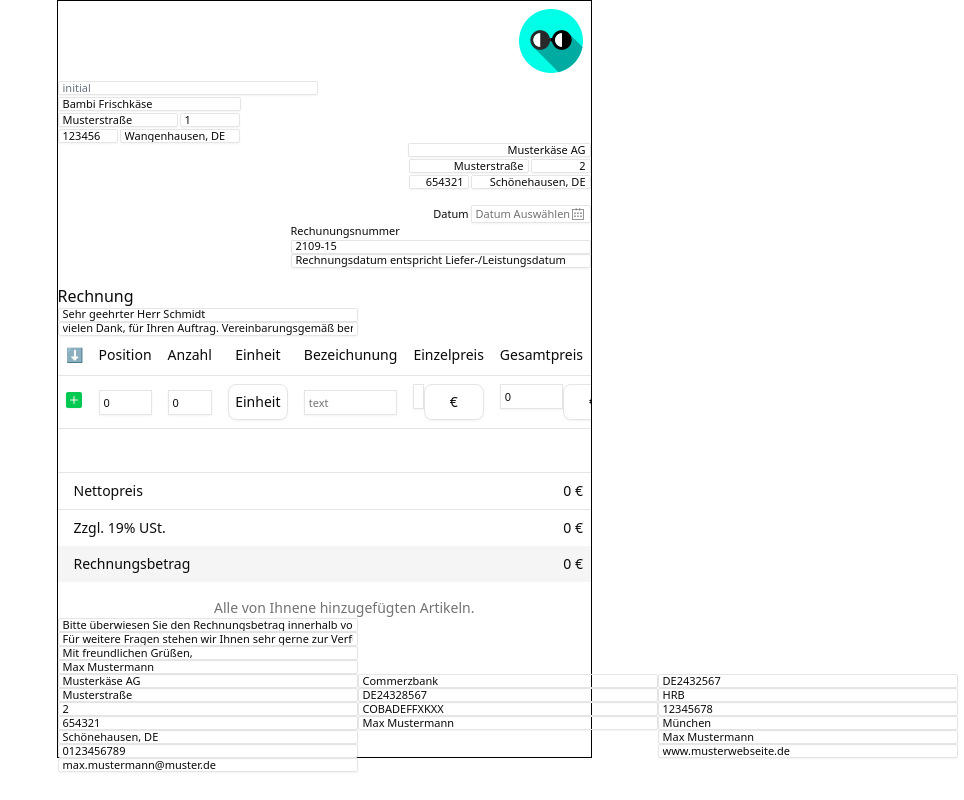
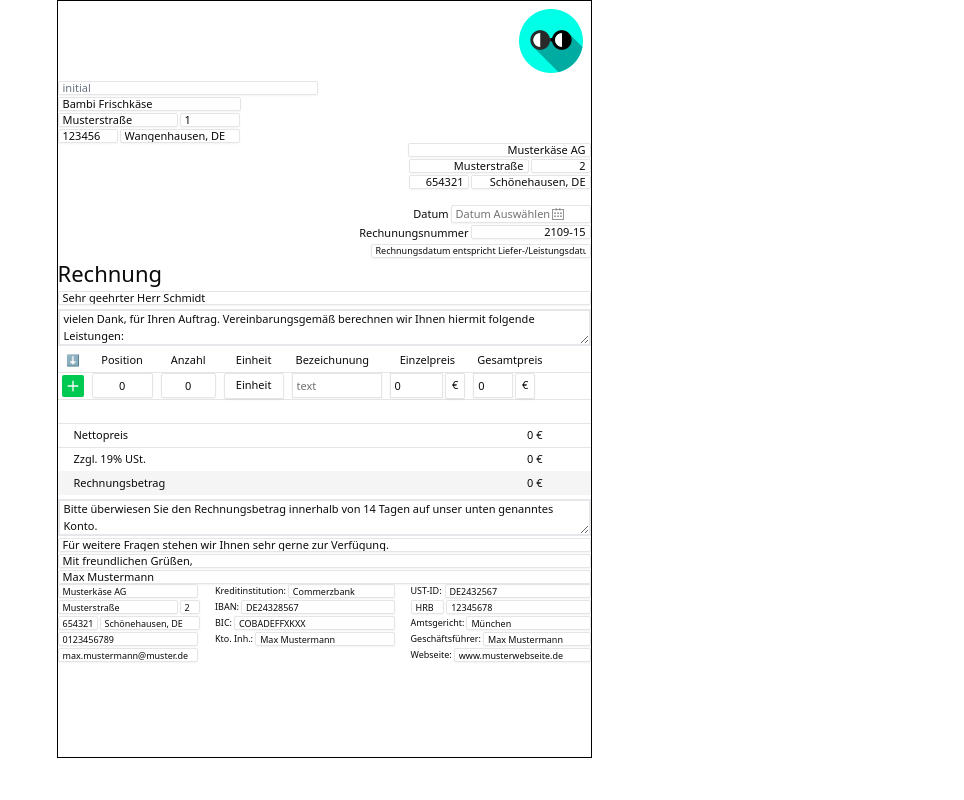
Before and after one commit to bugixtix/meine-rechnung, a Next.js app: page /create-invoice-live in a window 1280 px wide. Shown: the whole page, without its empty margins (316-1280 px from the left). Built offline with nearby package versions, Linux system fonts and the light colour scheme.

Commit message:
Update: Componente

```diff
--- a/app/create-invoice-live/page.tsx
+++ b/app/create-invoice-live/page.tsx
@@ -91,7 +91,15 @@ type Tobj = {
   tableRowVATlabel:string,
   tableRowTotalPriceLabel:string,
 
+  bankDetailsCreditInstitution:string,
+  bankDetailsIban:string,
+  bankDetailsBic:string,
+  bankDetailsAccountHolder:string,
 
+  bankDetailsVatId:string,
+  bankDetailsCourt:string,
+  bankDetailsManagingDirector:string,
+  bankDetailsWebsite:string
 }
 type RowData = {
   position?:number,
@@ -290,10 +298,10 @@ function page() {
   const changeInvoiceMessageUiSalutation = (e:React.ChangeEvent<HTMLInputElement>)=>{
     setInvoiceMessageUi({...invoiceMessageUi, salutation:e.target.value})
   }
-  const changeInvoiceMessageUiFirstSection = (e:React.ChangeEvent<HTMLInputElement>)=>{
+  const changeInvoiceMessageUiFirstSection = (e:React.ChangeEvent<HTMLTextAreaElement>)=>{
     setInvoiceMessageUi({...invoiceMessageUi, firstSection:e.target.value})
   }
-  const changeInvoiceMessageUiSecondSection = (e:React.ChangeEvent<HTMLInputElement>)=>{
+  const changeInvoiceMessageUiSecondSection = (e:React.ChangeEvent<HTMLTextAreaElement>)=>{
     setInvoiceMessageUi({...invoiceMessageUi, secondSection:e.target.value})
   }
   const changeInvoiceMessageUiThirdSection = (e:React.ChangeEvent<HTMLInputElement>)=>{
@@ -490,8 +498,8 @@ type PageUIProps = {
   changeInvoiceUiID:(e:React.ChangeEvent<HTMLInputElement>)=>void
   changeInvoiceUiDateNote:(e:React.ChangeEvent<HTMLInputElement>)=>void
   changeInvoiceMessageUiSalutation:(e:React.ChangeEvent<HTMLInputElement>)=>void
-  changeInvoiceMessageUiFirstSection:(e:React.ChangeEvent<HTMLInputElement>)=>void
-  changeInvoiceMessageUiSecondSection:(e:React.ChangeEvent<HTMLInputElement>)=>void
+  changeInvoiceMessageUiFirstSection:(e:React.ChangeEvent<HTMLTextAreaElement>)=>void
+  changeInvoiceMessageUiSecondSection:(e:React.ChangeEvent<HTMLTextAreaElement>)=>void
   changeInvoiceMessageUiThirdSection:(e:React.ChangeEvent<HTMLInputElement>)=>void
   changeInvoiceMessageUiClosing:(e:React.ChangeEvent<HTMLInputElement>)=>void
   changeInvoiceMessageUiSignOff:(e:React.ChangeEvent<HTMLInputElement>)=>void
@@ -648,7 +656,18 @@ function PageUI({
 
     tableRowNetPriceLabel:"Nettopreis",
     tableRowVATlabel:"Zzgl. 19% USt.",
-    tableRowTotalPriceLabel:"Rechnungsbetrag"
+    tableRowTotalPriceLabel:"Rechnungsbetrag",
+
+    bankDetailsCreditInstitution:"Kreditinstitution:",
+    bankDetailsIban:"IBAN:",
+    bankDetailsBic:"BIC:",
+    bankDetailsAccountHolder:"Kto. Inh.:",
+
+    bankDetailsVatId:"UST-ID:",
+    bankDetailsCourt:"Amtsgericht:",
+    bankDetailsManagingDirector:"Geschäftsführer:",
+    bankDetailsWebsite:"Webseite:"
+
 }
   const A4Size = {
     _100:{w:"595px",h:"842px"},
@@ -707,30 +726,31 @@ function PageUI({
       </div>
       </div>
       {/* Invoice Number Section */}
-      <div className="flex flex-col items-end py-4">
+      <div className="flex flex-col items-end pt-4 gap-0.5">
         <div className="flex flex-row gap-0.5 items-center">
           <p className="text-[11px]">{obj.invoiceDate2Label}</p>
           <DatePickerWithPresets handler={(val:string)=>{changeInvoiceUiDate(val)}} label={obj.invoiceDateLabel}/>
         </div>
-        <div>
+        <div className="flex flex-row gap-0.5">
           <p className="text-[11px]">{obj.invoiceIDlabel}</p>
-          <Input type={"text"} placeholder={obj.invoiceIDlabel} className={"w-[300px]"} onChange={(e)=>{changeInvoiceUiID?.(e)}} value={invoiceUiValue?.idTxt}/>
+          <Input type={"text"} placeholder={obj.invoiceIDlabel} className={"w-[120px] text-right"} onChange={(e)=>{changeInvoiceUiID?.(e)}} value={invoiceUiValue?.idTxt}/>
         </div>
         <div>
-          <Input type={"text"} placeholder={obj.invoiceDateNote} className={"w-[300px]"} onChange={(e)=>{changeInvoiceUiDateNote?.(e)}} value={invoiceUiValue?.dateNote}/>
+          <Input type={"text"} placeholder={obj.invoiceDateNote} className={"w-[220px] text-[9px]"} onChange={(e)=>{changeInvoiceUiDateNote?.(e)}} value={invoiceUiValue?.dateNote}/>
         </div>
       </div>
 
       {/* Invoice Message First Part Section  */}
-      <div>
-        <h3>{obj.invoiceHeader}</h3>
-        <Input type={"text"} placeholder={obj.invoiceMessage.salutation} className={"w-[300px]"} onChange={(e)=>{changeInvoiceMessageUiSalutation?.(e)}} value={invoiceMessageUiValue?.salutation}/>
-        <Input type={"text"} placeholder={obj.invoiceMessage.firstSection} className={"w-[300px]"} onChange={(e)=>{changeInvoiceMessageUiFirstSection?.(e)}} value={invoiceMessageUiValue?.firstSection}/>
+      <div className="py-0.5 flex flex-col gap-1">
+        <h3 className="text-[22px]/tight pb-0">{obj.invoiceHeader}</h3>
+        <Input type={"text"} placeholder={obj.invoiceMessage.salutation} className={"w-[100%]"} onChange={(e)=>{changeInvoiceMessageUiSalutation?.(e)}} value={invoiceMessageUiValue?.salutation}/>
+        <textarea  placeholder={obj.invoiceMessage.firstSection} className={"w-[100%] text-[11px] px-1 border-2 border-gray-200"} onChange={(e)=>{changeInvoiceMessageUiFirstSection?.(e)}} value={invoiceMessageUiValue?.firstSection} name="Text1" rows={2}></textarea>
+        {/* <Input type={"text"} placeholder={obj.invoiceMessage.firstSection} className={"w-[100%] h-8 flex flex-row items-start justify-start"} onChange={(e)=>{changeInvoiceMessageUiFirstSection?.(e)}} value={invoiceMessageUiValue?.firstSection}/> */}
       </div>
       {/* Items Table Section */}
       <div>
-      <Table>
-        <TableCaption>{obj.tableCaptionLabel}</TableCaption>
+      <Table className="text-[11px]">
+        {/* <TableCaption>{obj.tableCaptionLabel}</TableCaption> */}
         <TableHeader>
             <TableRow>
             <TableHead className="text-center">{obj.tableHeadRemoveLabel}</TableHead>
@@ -747,8 +767,8 @@ function PageUI({
                     rowsValue.map((row,index)=>(
                         <TableRow key={index}>
                             <TableCell className="text-center">
-                                <Button size="icon" className="hover:cursor-pointer" variant="destructive" onClick={()=>deleteRow?.(index)}>
-                                    <RemoveIcon/>
+                                <Button size="icon" className="flex flex-col items-center justify-center hover:cursor-pointer text-[11px] w-[100%] h-[100%]" variant="destructive" onClick={()=>deleteRow?.(index)}>
+                                    <RemoveIcon className="text-[11px] w-[100%]! h-[100%]!"/>
                                 </Button>
                             </TableCell>
                             <TableCell className="text-center">{row?.position}</TableCell>
@@ -757,7 +777,7 @@ function PageUI({
                             <TableCell className="max-w-[30%] sm:max-w-[600px] whitespace-pre-wrap overflow-y-auto break-words">
                             {row?.description}
                             </TableCell>
-                            <TableCell className="text-center">{row?.priceTxt} {row?.currency}</TableCell>
+                            <TableCell className="text-right">{row?.priceTxt} {row?.currency}</TableCell>
                             <TableCell className="text-right pr-12">{row?.totalPriceTxt} {row?.currency}</TableCell>
                         </TableRow>
                     ))
@@ -766,32 +786,32 @@ function PageUI({
                 {
                   <TableRow>
                       <TableCell className="text-center" id="action">
-                          <Button size="icon" className="hover:cursor-pointer bg-green-500 hover:bg-green-800 " onClick={()=>{AddRow()}}  >
-                              <AddIcon/>
+                          <Button size="icon" className="flex flex-col items-center justify-center hover:cursor-pointer bg-green-500 hover:bg-green-800 text-[11px] w-[100%] h-[100%]" onClick={()=>{AddRow()}}  >
+                              <AddIcon className="text-[11px] w-[100%]! h-[100%]!"/>
                           </Button>
                       </TableCell>
                       <TableCell className="text-center" id="position">
-                        <Input placeholder="text" className="w-[100%] h-[100%] rounded-none" value={itemUiValue?.position} onChange={(e)=>changeItemUiPosition(e)}/>
+                        <Input placeholder="text" className="w-[100%]! h-[100%] rounded-xs text-center" value={itemUiValue?.position} onChange={(e)=>changeItemUiPosition(e)}/>
                       </TableCell>
                       <TableCell className="text-center" id="quantity">
-                        <Input placeholder="text" className="w-[100%] h-[100%] rounded-none" value={itemUiValue?.quantity} onChange={(e)=>changeItemUiQuantity(e)}/>
+                        <Input placeholder="text" className="w-[100%] h-[100%] rounded-xs text-center" value={itemUiValue?.quantity} onChange={(e)=>changeItemUiQuantity(e)}/>
                       </TableCell>
                       <TableCell className="text-center" id="unit">
                         <ComboboxPopover placeholder={obj.itemUnitLabel} className="w-[60px]" handler={(value)=>{changeItemUiUnit(value)}} values={units}  />
                       </TableCell>
-                      <TableCell className="max-w-[30%] sm:max-w-[600px] whitespace-pre-wrap overflow-y-auto break-words" id="description">
+                      <TableCell className="" id="description">
                         <Input placeholder="text" className="w-[100%] h-[100%] rounded-none" value={itemUiValue?.description} onChange={(e)=>changeItemUiDescription(e)} />
                       </TableCell>
                       <TableCell className="text-center" id="price">
-                        <div className="flex flex-row">
-                          <Input placeholder="text" className="w-[60%] h-[100%] rounded-none px-1" value={itemUiValue?.priceTxt} onChange={(e)=>changeItemUiPrice(e)}/>
-                          <ComboboxPopover placeholder={obj.itemCurrencyLabel} className="w-[60px]" handler={(value)=>{changeItemUiCurrency(value)}} values={currencies}  />
+                        <div className="flex flex-row gap-0.5 w-[100%]">
+                          <Input placeholder="text" className="w-[100%] h-[100%] rounded-none px-1" value={itemUiValue?.priceTxt} onChange={(e)=>changeItemUiPrice(e)}/>
+                          <ComboboxPopover placeholder={obj.itemCurrencyLabel} className="w-[20px]" handler={(value)=>{changeItemUiCurrency(value)}} values={currencies}  />
                         </div>
                       </TableCell>
                       <TableCell id="totalPrice">
-                        <div className="flex flex-row">
-                          <Input placeholder="text" className="w-[60%] h-[100%] rounded-none px-1" value={itemUiTotalPriceValue?.text} onChange={()=>{}} />
-                          <ComboboxPopover placeholder={obj.itemCurrencyLabel} className="w-[60px]" handler={(value)=>{changeItemUiCurrency(value)}} values={currencies} />
+                        <div className="flex flex-row gap-0.5">
+                          <Input placeholder="text" className="w-[40px] h-[100%] rounded-none px-1" value={itemUiTotalPriceValue?.text} onChange={()=>{}} />
+                          <ComboboxPopover placeholder={obj.itemCurrencyLabel} className="w-[20px]" handler={(value)=>{changeItemUiCurrency(value)}} values={currencies} />
                         </div>
                       </TableCell>
                   </TableRow>
@@ -806,37 +826,74 @@ function PageUI({
       </Table>
       </div>
       {/* Invoice Message Second Part Section */}
-      <div>
-        <Input type={"text"} placeholder={obj.invoiceMessage.secondSection} className={"w-[300px]"} onChange={(e)=>{changeInvoiceMessageUiSecondSection?.(e)}} value={invoiceMessageUiValue?.secondSection}/>
-        <Input type={"text"} placeholder={obj.invoiceMessage.thirdSection} className={"w-[300px]"} onChange={(e)=>{changeInvoiceMessageUiThirdSection?.(e)}} value={invoiceMessageUiValue?.thirdSection}/>
-        <Input type={"text"} placeholder={obj.invoiceMessage.closing} className={"w-[300px]"} onChange={(e)=>{changeInvoiceMessageUiClosing?.(e)}} value={invoiceMessageUiValue?.closing}/>
-        <Input type={"text"} placeholder={obj.invoiceMessage.signOff} className={"w-[300px]"} onChange={(e)=>{changeInvoiceMessageUiSignOff?.(e)}} value={invoiceMessageUiValue?.signOff}/>
+      <div className="flex flex-col gap-0.5 pt-1">
+        {/* <Input type={"text"} placeholder={obj.invoiceMessage.secondSection} className={"w-[300px]"} onChange={(e)=>{changeInvoiceMessageUiSecondSection?.(e)}} value={invoiceMessageUiValue?.secondSection}/>   */}
+        <textarea  placeholder={obj.invoiceMessage.secondSection} className={"w-[100%] text-[11px] px-1 border-2 border-gray-200"} onChange={(e)=>{changeInvoiceMessageUiSecondSection?.(e)}} value={invoiceMessageUiValue?.secondSection} name="Text2" rows={2}></textarea>
+        <Input type={"text"} placeholder={obj.invoiceMessage.thirdSection} className={"w-[100%]"} onChange={(e)=>{changeInvoiceMessageUiThirdSection?.(e)}} value={invoiceMessageUiValue?.thirdSection}/>
+        <Input type={"text"} placeholder={obj.invoiceMessage.closing} className={"w-[100%]"} onChange={(e)=>{changeInvoiceMessageUiClosing?.(e)}} value={invoiceMessageUiValue?.closing}/>
+        <Input type={"text"} placeholder={obj.invoiceMessage.signOff} className={"w-[100%]"} onChange={(e)=>{changeInvoiceMessageUiSignOff?.(e)}} value={invoiceMessageUiValue?.signOff}/>
       </div>
       {/* Bank Account Details Section */}
-      <div className="flex flex-row">
-        <div>
-        <Input type={"text"} className={"w-[300px]"} onChange={(e)=>{changeSenderUiCompany?.(e)}} value={senderUiValue?.company}/>
-        <Input type={"text"} className={"w-[300px]"} onChange={(e)=>{changeSenderUiStreet?.(e)}} value={senderUiValue?.street}/>
-        <Input type={"text"} className={"w-[300px]"} onChange={(e)=>{changeSenderUiHouseNumber?.(e)}} value={senderUiValue?.houseNumberTxt}/>
-        <Input type={"text"} className={"w-[300px]"} onChange={(e)=>{changeSenderUiZipCode?.(e)}} value={senderUiValue?.zipCodeTxt}/>
-        <Input type={"text"} className={"w-[300px]"} onChange={(e)=>{changeSenderUiPlace?.(e)}} value={senderUiValue?.place}/>
-        <Input type={"text"} className={"w-[300px]"} onChange={(e)=>{changeSenderUiTel?.(e)}} value={senderUiValue?.tel}/>
-        <Input type={"text"} className={"w-[300px]"} onChange={(e)=>{changeSenderUiEmail?.(e)}} value={senderUiValue?.email}/>
+      <div className="flex flex-row w-[100%] items-stretch justify-between">
+        <div className="flex flex-col gap-0.5">
+          <div className="text-[9px]">
+            <Input type={"text"} className={"w-[140px] text-[9px]"} onChange={(e)=>{changeSenderUiCompany?.(e)}} value={senderUiValue?.company}/>
+          </div>
+          <div className="flex flex-row gap-0.5">
+            <Input type={"text"} className={"w-[120px] text-[9px]"} onChange={(e)=>{changeSenderUiStreet?.(e)}} value={senderUiValue?.street}/>
+            <Input type={"text"} className={"w-[20px] text-[9px]"} onChange={(e)=>{changeSenderUiHouseNumber?.(e)}} value={senderUiValue?.houseNumberTxt}/>
+          </div>
+          <div className="flex flex-row gap-0.5">
+            <Input type={"text"} className={"w-[40px] text-[9px]"} onChange={(e)=>{changeSenderUiZipCode?.(e)}} value={senderUiValue?.zipCodeTxt}/>
+            <Input type={"text"} className={"w-[100px] text-[9px]"} onChange={(e)=>{changeSenderUiPlace?.(e)}} value={senderUiValue?.place}/>
+          </div>
+          <div>
+            <Input type={"text"} className={"w-[140px] text-[9px]"} onChange={(e)=>{changeSenderUiTel?.(e)}} value={senderUiValue?.tel}/>
+          </div>
+          <div>
+            <Input type={"text"} className={"w-[140px] text-[9px]"} onChange={(e)=>{changeSenderUiEmail?.(e)}} value={senderUiValue?.email}/>
+          </div>
         </div>
 
-        <div>
-        <Input type={"text"} className={"w-[300px]"} onChange={(e)=>{changeCompanyInfoUiBankName?.(e)}} value={companyInfoUiValue?.bank?.name}/>
-        <Input type={"text"} className={"w-[300px]"} onChange={(e)=>{changeCompanyInfoUiBankIban?.(e)}} value={companyInfoUiValue?.bank?.iban}/>
-        <Input type={"text"} className={"w-[300px]"} onChange={(e)=>{changeCompanyInfoUiBankBic?.(e)}} value={companyInfoUiValue?.bank?.bic}/>
-        <Input type={"text"} className={"w-[300px]"} onChange={(e)=>{changeCompanyInfoUiBankAccountHolder?.(e)}} value={companyInfoUiValue?.bank?.accountHolder}/>
+        <div className="flex flex-col gap-0.5">
+          <div className="flex flex-row gap-0.5 items-center justify-between w-[180px]">
+            <p className="text-[9px]">{obj.bankDetailsCreditInstitution}</p>
+            <Input type={"text"} className={"text-[9px]"} onChange={(e)=>{changeCompanyInfoUiBankName?.(e)}} value={companyInfoUiValue?.bank?.name}/>
+          </div>
+          <div className="flex flex-row gap-0.5 items-center justify-between w-[180px]">
+            <p className="text-[9px]">{obj.bankDetailsIban}</p>
+            <Input type={"text"} className={"text-[9px]"} onChange={(e)=>{changeCompanyInfoUiBankIban?.(e)}} value={companyInfoUiValue?.bank?.iban}/>
+          </div>
+          <div className="flex flex-row gap-0.5 items-center justify-between w-[180px]">
+            <p className="text-[9px]">{obj.bankDetailsBic}</p>
+            <Input type={"text"} className={"text-[9px]"} onChange={(e)=>{changeCompanyInfoUiBankBic?.(e)}} value={companyInfoUiValue?.bank?.bic}/>
+          </div>
+          <div className="flex flex-row gap-0.5 items-center justify-between w-[180px]">
+            <p className="text-[9px] w-[50px]">{obj.bankDetailsAccountHolder}</p>
+            <Input type={"text"} className={"text-[9px]"} onChange={(e)=>{changeCompanyInfoUiBankAccountHolder?.(e)}} value={companyInfoUiValue?.bank?.accountHolder}/>
+          </div>
         </div>
-        <div>
-        <Input type={"text"} className={"w-[300px]"} onChange={(e)=>{changeCompanyInfoUiVatIdTxt?.(e)}} value={companyInfoUiValue?.vat?.idTxt}/>
-        <Input type={"text"} className={"w-[300px]"} onChange={(e)=>{changeCompanyInfoUiVatCommercialRegister?.(e)}} value={companyInfoUiValue?.vat?.commercialRegister}/>
-        <Input type={"text"} className={"w-[300px]"} onChange={(e)=>{changeCompanyInfoUiVatCommercialRegisterID?.(e)}} value={companyInfoUiValue?.vat?.commercialRegisterID}/>
-        <Input type={"text"} className={"w-[300px]"} onChange={(e)=>{changeCompanyInfoUiVatLocalCourt?.(e)}} value={companyInfoUiValue?.vat?.localCourt}/>
-        <Input type={"text"} className={"w-[300px]"} onChange={(e)=>{changeCompanyInfoUiVatManagingDirector?.(e)}} value={companyInfoUiValue?.vat?.managingDirector}/>
-        <Input type={"text"} className={"w-[300px]"} onChange={(e)=>{changeCompanyInfoUiVatWebsite?.(e)}} value={companyInfoUiValue?.vat?.website}/>
+        <div className="flex flex-col gap-0.5">
+          <div className="flex flex-row gap-0.5 items-center justify-between w-[180px]">
+            <p className="text-[9px] w-[40px]">{obj.bankDetailsVatId}</p>
+            <Input type={"text"} className={"text-[9px]"} onChange={(e)=>{changeCompanyInfoUiVatIdTxt?.(e)}} value={companyInfoUiValue?.vat?.idTxt}/>
+          </div>
+          <div className="flex flex-row gap-0.5 items-center justify-between w-[180px]">
+            <Input type={"text"} className={"text-[9px] w-[40px]"} onChange={(e)=>{changeCompanyInfoUiVatCommercialRegister?.(e)}} value={companyInfoUiValue?.vat?.commercialRegister}/>
+            <Input type={"text"} className={"text-[9px]"} onChange={(e)=>{changeCompanyInfoUiVatCommercialRegisterID?.(e)}} value={companyInfoUiValue?.vat?.commercialRegisterID}/>
+          </div>
+          <div className="flex flex-row gap-0.5 items-center justify-between w-[180px]">
+            <p className="text-[9px]">{obj.bankDetailsCourt}</p>
+            <Input type={"text"} className={"text-[9px]"} onChange={(e)=>{changeCompanyInfoUiVatLocalCourt?.(e)}} value={companyInfoUiValue?.vat?.localCourt}/>
+          </div>
+          <div className="flex flex-row gap-0.5 items-center justify-between w-[180px]">
+            <p className="text-[9px]">{obj.bankDetailsManagingDirector}</p>
+            <Input type={"text"} className={"text-[9px]"} onChange={(e)=>{changeCompanyInfoUiVatManagingDirector?.(e)}} value={companyInfoUiValue?.vat?.managingDirector}/>
+          </div>
+          <div className="flex flex-row gap-0.5 items-center justify-between w-[180px]">
+            <p className="text-[9px]">{obj.bankDetailsWebsite}</p>
+            <Input type={"text"} className={"text-[9px]"} onChange={(e)=>{changeCompanyInfoUiVatWebsite?.(e)}} value={companyInfoUiValue?.vat?.website}/>
+          </div>
 
         </div>
       </div>
--- a/components/ui/combobox.tsx
+++ b/components/ui/combobox.tsx
@@ -65,11 +65,11 @@ export function ComboboxPopover({placeholder="Select", className, handler, value
   // }, [selectedStatus])
 
   return (
-    <div className={`flex items-center space-x-4`}>
+    <div className={`flex items-center space-x-1`}>
 
       <Popover open={open} onOpenChange={setOpen}>
-        <PopoverTrigger asChild>
-          <Button variant="outline" className={`w-[150px] justify-center cursor-pointer ${className}`}>
+        <PopoverTrigger asChild className="p-0! gap-0! h-[26px] rounded-xs w-[auto]">
+          <Button variant="outline" className={`w-[150px] justify-center cursor-pointer text-[11px] ${className}`}>
             {selectedStatus ? <>{selectedStatus.label}</> : <> {placeholder}</>}
           </Button>
         </PopoverTrigger>
--- a/components/ui/datePicker.tsx
+++ b/components/ui/datePicker.tsx
@@ -36,7 +36,7 @@ export function DatePickerWithPresets({label="Pick a date", handler}:{label?:str
         <Button
           variant={"outline"}
           className={cn(
-            "w-[120px] p-0 justify-start text-left font-normal cursor-pointer",
+            "text-[11px] w-[140px] p-0 justify-start text-left font-normal cursor-pointer",
             !date && "text-muted-foreground"
           )}
         >
--- a/components/ui/table.tsx
+++ b/components/ui/table.tsx
@@ -57,7 +57,7 @@ function TableRow({ className, ...props }: React.ComponentProps<"tr">) {
     <tr
       data-slot="table-row"
       className={cn(
-        "hover:bg-muted/50 data-[state=selected]:bg-muted border-b transition-colors",
+        "hover:bg-muted/50 data-[state=selected]:bg-muted border-b transition-colors h-6!",
         className
       )}
       {...props}
@@ -70,7 +70,7 @@ function TableHead({ className, ...props }: React.ComponentProps<"th">) {
     <th
       data-slot="table-head"
       className={cn(
-        "text-foreground h-10 px-2 text-left align-middle font-medium whitespace-pre-wrap [&:has([role=checkbox])]:pr-0 [&>[role=checkbox]]:translate-y-[2px]",
+        "text-foreground h-6 px-2 text-left align-middle font-medium whitespace-pre-wrap [&:has([role=checkbox])]:pr-0 [&>[role=checkbox]]:translate-y-[2px]",
         className
       )}
       {...props}
@@ -83,7 +83,7 @@ function TableCell({ className, ...props }: React.ComponentProps<"td">) {
     <td
       data-slot="table-cell"
       className={cn(
-        "p-2 align-middle whitespace-pre-wrap [&:has([role=checkbox])]:pr-0 [&>[role=checkbox]]:translate-y-[2px]",
+        "px-1 align-middle whitespace-pre-wrap [&:has([role=checkbox])]:pr-0 [&>[role=checkbox]]:translate-y-[2px]",
         className
       )}
       {...props}
@@ -107,7 +107,7 @@ function TableCaption({
 function TableEmptyRow({className, fields=7}:{className?:string, fields?:number}){
 
   return(
-      <TableRow className={cn("h-[44px]", className)}>
+      <TableRow className={cn("h-8", className)}>
         {
           Array.from({length:fields}).map((_,index)=>(
             <TableCell key={index} />
@@ -120,7 +120,7 @@ function TableEmptyRow({className, fields=7}:{className?:string, fields?:number}
 function TablePriceRow({txt, val, total,className}:{txt?:string, val?:string, total?:boolean, className?:string}){
   return(
   <tr>
-    <td colSpan={7} className={`${total?"bg-muted":"hover:bg-muted"} transition-all duration-200 pl-4 pr-12 py-2 ${className}`}>
+    <td colSpan={7} className={`${total?"bg-muted":"hover:bg-muted"} transition-all duration-200 pl-4 pr-12 h-6 ${className}`}>
       <div className="flex justify-between">
         <span>{txt}</span>
         <span>{val} €</span>
```
Also changed, not shown: components/ui/calendar.tsx (+11 -11 lines).
